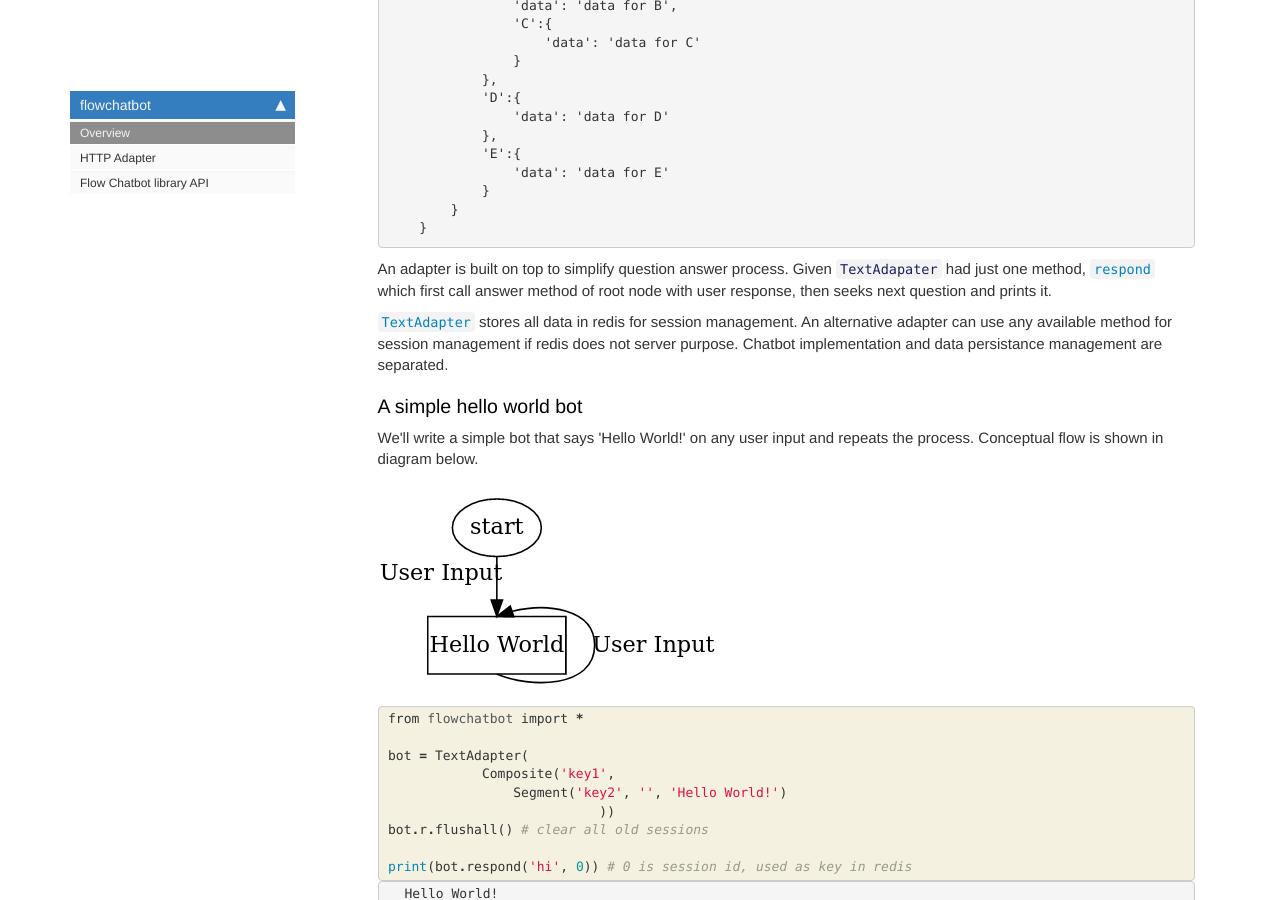
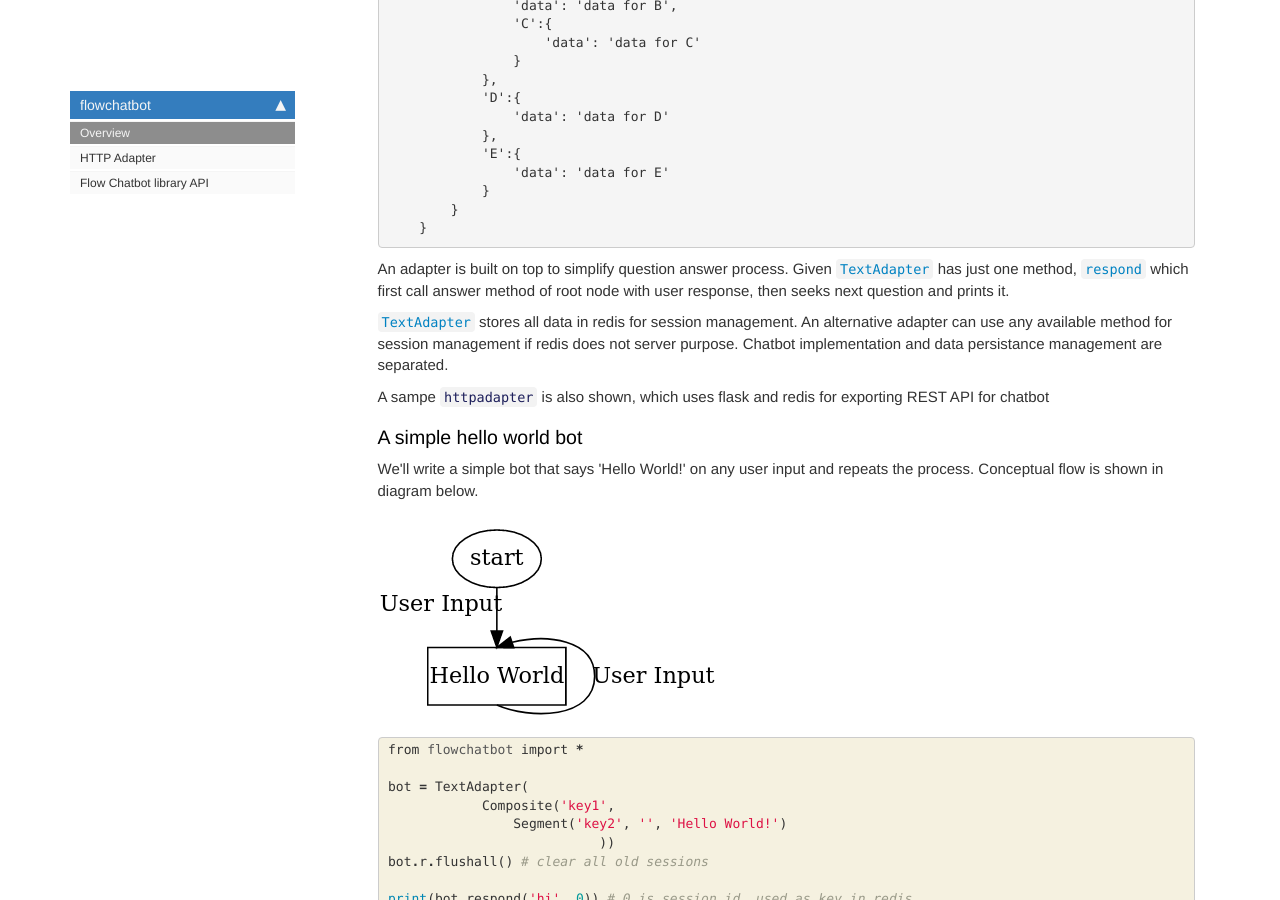
Before and after one commit to kulkarniniraj/flowchatbot, a Jekyll site: the page built from docs/index.html, in a window 1280 px wide and 900 px high, scrolled down 1401 px. Built offline with Jekyll 4.4.1, drawn with Linux system fonts in a browser that asks for light colours; nearby versions of some CDN libraries; comment, search, counter and statistics services are not loaded.

Commit message:
HTTP adapter with docs and examples

```diff
--- a/docs/index.html
+++ b/docs/index.html
@@ -130,8 +130,9 @@
 </div>
 <div class="cell border-box-sizing text_cell rendered"><div class="inner_cell">
 <div class="text_cell_render border-box-sizing rendered_html">
-<p>An adapter is built on top to simplify question answer process. Given <code>TextAdapater</code> had just one method, <a href="/flowchatbot/http-adapter.html#respond"><code>respond</code></a> which first call answer method of root node with user response, then seeks next question and prints it.</p>
+<p>An adapter is built on top to simplify question answer process. Given <a href="/flowchatbot/multiprocess-bot.html#TextAdapter"><code>TextAdapter</code></a> has just one method, <a href="/flowchatbot/http-adapter.html#respond"><code>respond</code></a> which first call answer method of root node with user response, then seeks next question and prints it.</p>
 <p><a href="/flowchatbot/multiprocess-bot.html#TextAdapter"><code>TextAdapter</code></a> stores all data in redis for session management. An alternative adapter can use any available method for session management if redis does not server purpose. Chatbot implementation and data persistance management are separated.</p>
+<p>A sampe <code>httpadapter</code> is also shown, which uses flask and redis for exporting REST API for chatbot</p>
 
 </div>
 </div>
```
Also changed, not shown: README.md, 3 other files.
